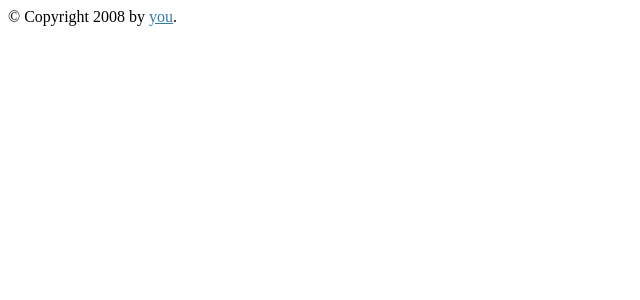
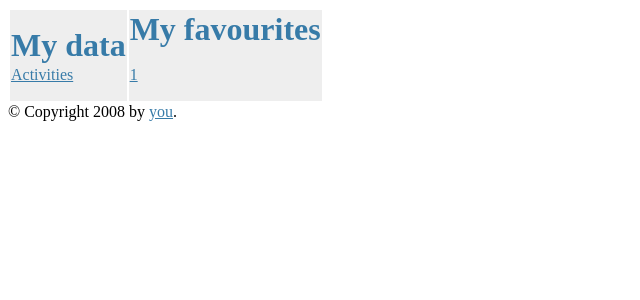
Before and after one commit to erpreciso/techjournal, a Flask app: template templates/base.html in a window 1280 px wide. Shown: the top 300 px of the page, without its empty margins (0-640 px from the left). Run offline with Flask 2, Linux system fonts and the light colour scheme; the template is opened without the code that fills it: most values are stand-ins (such as "Sample title", 1, 10 or a date in 2020).

Commit message:
More edit.

```diff
--- a/main.py
+++ b/main.py
@@ -21,7 +21,12 @@ from flask import Flask, render_template, request
 
 app = Flask(__name__)
 
-@app.route('/', methods=['GET', 'POST'])
+@app.route('/')
+def index():
+    return(render_template('base.html',
+           links=config.LINKS))
+
+@app.route('/activities', methods=['GET', 'POST'])
 def activities_index():
     db = activity.ActivityDatabase(reset=False)
     db.build_from_folder(config.FOLDER_NAME, n=2)
--- a/templates/base.html
+++ b/templates/base.html
@@ -3,11 +3,25 @@
 <head>
     {% block head %}
     <link rel="stylesheet" href="style.css" />
-    <title>{% block title %}{% endblock %} - My Webpage</title>
+    <title>Homepage</title>
     {% endblock %}
 </head>
 <body>
     <div id="content">{% block content %}{% endblock %}</div>
+    <table>
+        <tr>
+            <td>
+            <h1>My data</h1>
+            <a href="{{ url_for('activities_index') }}">Activities</a>
+            </td>
+            <td>
+            <h1>My favourites</h1>
+            {% for link in links %}
+            <p><a href="{{ link[1] }}">{{ link[0] }}</a></p>
+            {% endfor %}
+            </td>
+        </tr>
+    </table>
     <div id="footer">
         {% block footer %}
         &copy; Copyright 2008 by <a href="http://domain.invalid/">you</a>.
```
Also changed, not shown: test/test.py (+19 -7 lines).
